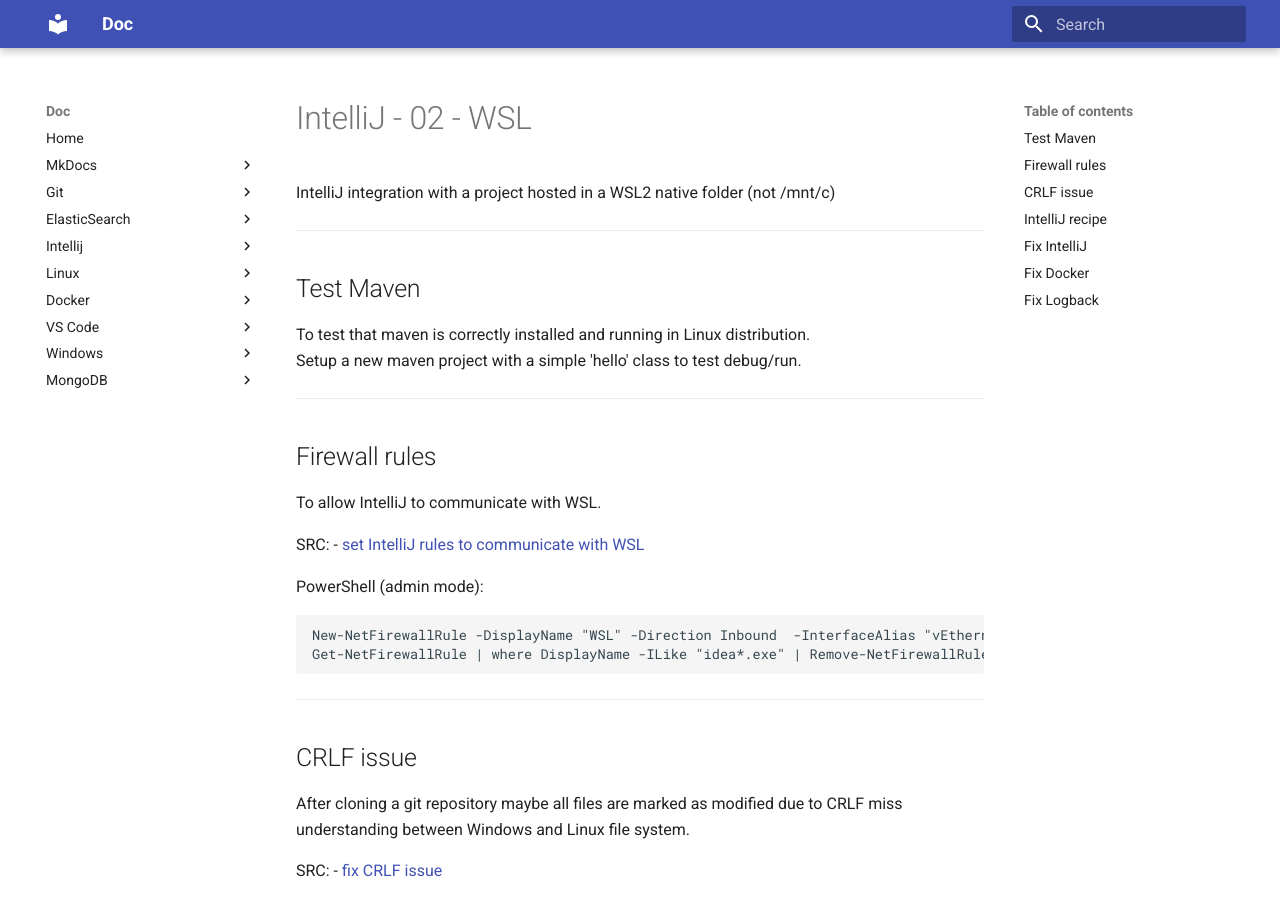
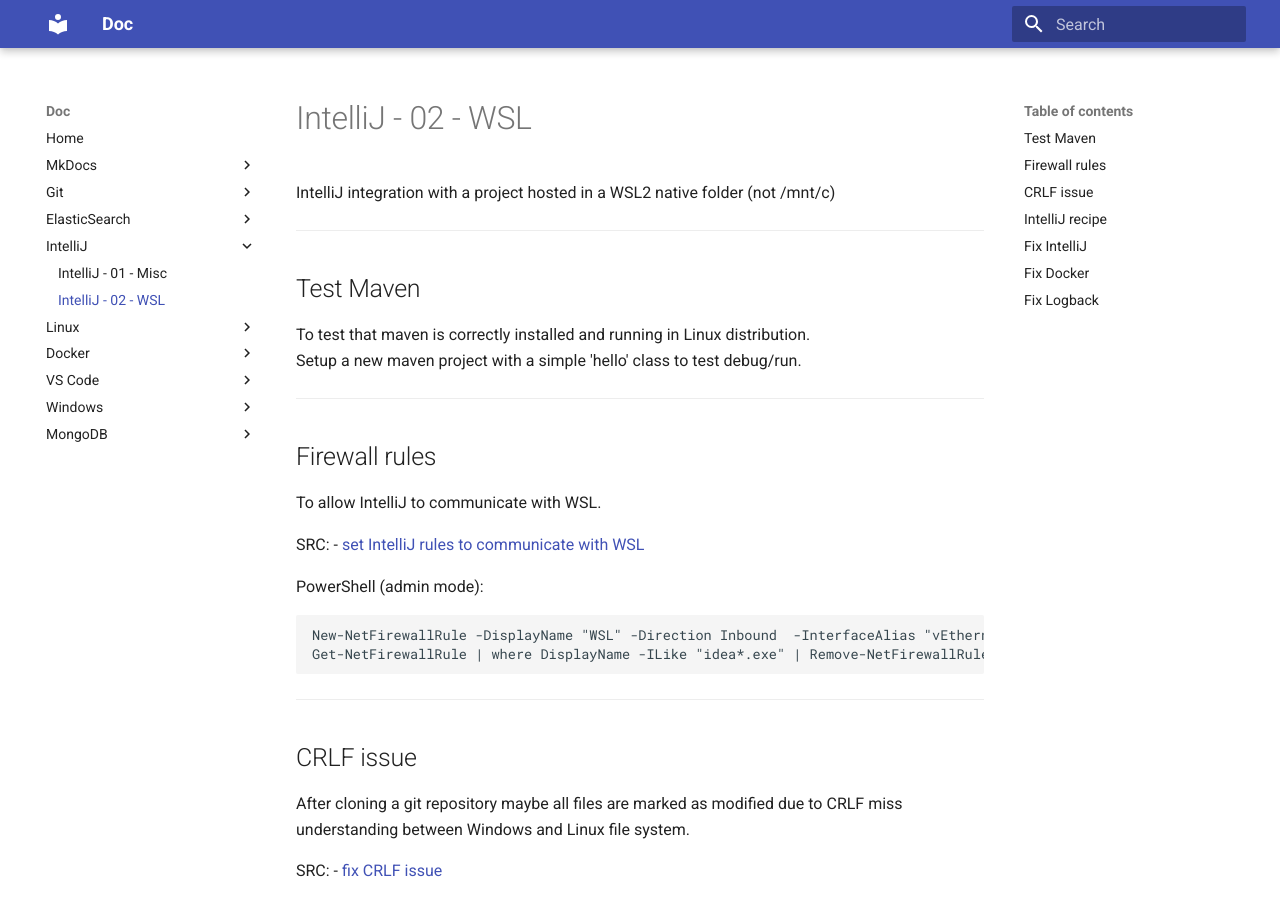
Before and after one commit to oldu73/doc, an MkDocs documentation site: the page built from docs/intellij/2-intellij-wsl.md, in a window 1280 px wide and 900 px high. Built offline with MkDocs 1.6.1 and Material for MkDocs 9.7.7, drawn with Linux system fonts in a browser that asks for light colours.

Commit message:
tree update

```diff
--- a/mkdocs.yml
+++ b/mkdocs.yml
@@ -11,8 +11,9 @@
         - 'Git - Misc': 'git/git.md'
     - ElasticSearch:
         - 'ElasticSearch - Misc': 'elasticsearch/elasticsearch.md'
-    - Intellij:
-        - 'Intellij - Misc': 'intellij/intellij.md'
+    - IntelliJ:
+        - 'IntelliJ - 01 - Misc': 'intellij/1-intellij-misc.md'
+        - 'IntelliJ - 02 - WSL': 'intellij/2-intellij-wsl.md'
     - Linux:
         - 'Linux - Misc': 'linux/linux.md'
     - Docker:
```
